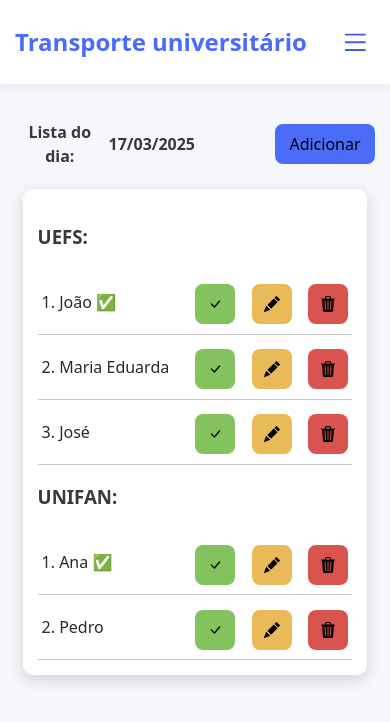
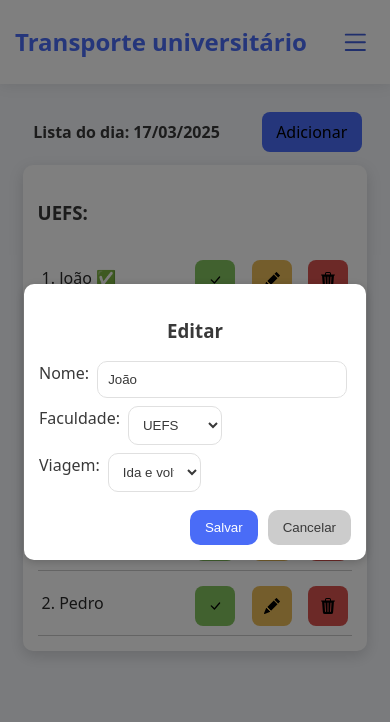
Before and after one commit to otaviocostao/transporte-universitario, a React (Vite) app: page / in a window 390 px wide. Both pictures are taken after a click on the button 271 px from the left and 304 px from the top of the page. Shown: the top 722 px of the page. Built offline with nearby package versions, Linux system fonts and the light colour scheme.

Commit message:
Método de editar aluno e correções na pagina de listagem

```diff
--- a/src/components/AddButton/AddButton.css
+++ b/src/components/AddButton/AddButton.css
@@ -8,7 +8,7 @@
 
 .date-area{
     padding: 0;
-    width: 50%;
+    width: 60%;
     display: flex;
     align-items: center;
     justify-content: start;
@@ -55,12 +55,17 @@
 
 @media screen and (max-width: 480px) {
     .add-button-area{
-        width: 370px;
+        width: 90%;
     }
 }
 
 @media screen and (max-width: 390px) {
     .add-button-area{
-        width: 360px;
+        width: 90%;
+    }
+
+    .date-area{
+        width: 60%;
+        margin-left:5px;
     }
 }
--- /dev/null
+++ b/src/components/EditarAluno/EditarAluno.css
@@ -0,0 +1,110 @@
+:root {
+    --cor-primaria: #4a6cf7;
+    --cor-primaria-hover: #405ed9;
+    --cor-secundaria: #ccc;
+    --cor-secundaria-hover: #bbb;
+    --cor-texto: #393939;
+    --cor-fundo: #fff;
+    --borda: 1px solid #e0e0e0;
+    --borda-radius: 10px;
+    --espacamento-padrao: 10px;
+    --sombra: 0 2px 10px rgba(0, 0, 0, 0.2);
+  }
+
+  .area-edit-student-overlay {
+    position: fixed;
+    top: 0;
+    left: 0;
+    width: 100%;
+    height: 100%;
+    background-color: rgba(0, 0, 0, 0.5);
+    display: flex;
+    justify-content: center;
+    align-items: center;
+    z-index: 1000;
+  }
+
+  .edit-student-content {
+    background-color: var(--cor-fundo);
+    padding: 15px;
+    border-radius: var(--borda-radius);
+    box-shadow: var(--sombra);
+    max-width: 80%;
+    max-height: 80%;
+    overflow: auto;
+    width: 450px;
+
+  }
+
+  .h3-form-edit-student {
+    color: var(--cor-texto);
+    margin-bottom: 1rem;
+  }
+
+
+  .form-editar-aluno {
+    display: flex;
+    flex-direction: column;
+    gap: var(--espacamento-padrao);
+  }
+
+
+  .text-area,
+  .select-area {
+    display: flex;
+    flex-direction: row;
+    gap: 0.5rem;
+    color: var(--cor-texto);
+  }
+
+
+  .text-area > input,
+  .select-area > select {
+    padding: var(--espacamento-padrao);
+    border: var(--borda);
+    background-color: var(--cor-fundo);
+    color: var(--cor-texto);
+    border-radius: var(--borda-radius);
+    width: 80%;
+    box-sizing: border-box;
+    margin-bottom: 8px;
+  }
+
+  .select-area>select{
+    width: 30%;
+  }
+
+
+  .area-edit-student-buttons {
+    display: flex;
+    justify-content: flex-end;
+    gap: var(--espacamento-padrao);
+    margin-top: var(--espacamento-padrao);
+  }
+
+  .button-edit-student,
+  .button-cancel-edit-student {
+    padding: var(--espacamento-padrao) calc(var(--espacamento-padrao) * 1.5);
+    border: none;
+    border-radius: var(--borda-radius);
+    cursor: pointer;
+    transition: background-color 0.2s ease;
+  }
+
+  .button-edit-student {
+    background-color: var(--cor-primaria);
+    color: white;
+  }
+
+  .button-edit-student:hover {
+    background-color: var(--cor-primaria-hover);
+  }
+
+  .button-cancel-edit-student {
+    background-color: var(--cor-secundaria);
+    color: var(--cor-texto);
+  }
+
+  .button-cancel-edit-student:hover {
+    background-color: var(--cor-secundaria-hover);
+  }
--- /dev/null
+++ b/src/components/EditarAluno/EditarAluno.jsx
@@ -0,0 +1,86 @@
+import React, { useState, useEffect } from 'react'; // Importe useEffect
+import './EditarAluno.css';
+
+const EditarAluno = ({ isOpen, onClose, onConfirm, aluno }) => {
+  const [nome, setNome] = useState('');
+  const [faculdade, setFaculdade] = useState('uefs');
+  const [viagem, setViagem] = useState('bate-volta');
+
+  useEffect(() => {
+    if (aluno) {
+      setNome(aluno.nome);
+      setFaculdade(aluno.faculdade);
+      setViagem(aluno.viagem);
+    }
+  }, [aluno]);
+
+
+  if (!isOpen) {
+    return null;
+  }
+
+  const handleSubmit = (event) => {
+    event.preventDefault();
+
+    onConfirm({ id: aluno.id, nome, faculdade, viagem });
+  };
+
+  const handleOverlayClick = (e) => {
+    if (e.target === e.currentTarget) {
+      onClose();
+    }
+  };
+
+  return (
+    <div className='area-edit-student-overlay' onClick={handleOverlayClick}>
+      <div className='edit-student-content' onClick={(e) => e.stopPropagation()}>
+        <h3 className='h3-form-edit-student'>Editar</h3>
+        <form onSubmit={handleSubmit}>
+          <label className='text-area'>
+            <span>Nome: </span>
+            <input
+              type="text"
+              id='name-aluno'
+              value={nome}
+              onChange={(e) => setNome(e.target.value)}
+            />
+          </label>
+          <label className='select-area'>
+            <span>Faculdade:</span>
+            <select
+              name="faculdade-aluno"
+              id="faculdade-aluno"
+              value={faculdade}
+              onChange={(e) => setFaculdade(e.target.value)}
+            >
+              <option value="uefs">UEFS</option>
+              <option value="pitagoras">Pitagoras</option>
+              <option value="unifan">UNIFAN</option>
+              <option value="fat">FAT</option>
+              <option value="unef">UNEF</option>
+            </select>
+          </label>
+          <label className='select-area'>
+            <span>Viagem:</span>
+            <select
+              name="viagem"
+              id="viagem"
+              value={viagem}
+              onChange={(e) => setViagem(e.target.value)}
+            >
+              <option value="bate-volta">Ida e volta</option>
+              <option value="ida">Ida</option>
+              <option value="volta">Volta</option>
+            </select>
+          </label>
+          <div className='area-edit-student-buttons'>
+            <button type="submit" className='button-edit-student' onClick={onConfirm}>Salvar</button>
+            <button type="button" className='button-cancel-edit-student' onClick={onClose}>Cancelar</button>
+          </div>
+        </form>
+      </div>
+    </div>
+  );
+};
+
+export default EditarAluno;
--- a/src/components/ListaAlunos/ListaAlunos.css
+++ b/src/components/ListaAlunos/ListaAlunos.css
@@ -78,7 +78,6 @@
   }
   .button-ready:hover {
     background-color: #76ad56;
-    border-color: #a1e879;
   }
 
 
@@ -99,7 +98,6 @@
   }
   .button-delete:hover {
     background-color: #c94e4e;
-    border-color: #e87979;
   }
 
 
@@ -120,7 +118,6 @@
   }
   .button-edit:hover {
     background-color: #e0b048;
-    border-color: #e87979;
   }
 
 
--- a/src/components/ListaAlunos/ListaAlunos.jsx
+++ b/src/components/ListaAlunos/ListaAlunos.jsx
@@ -2,14 +2,15 @@ import { useState } from "react";
 import "./ListaAlunos.css";
 import { BsTrash3Fill, BsFillPencilFill, BsCheckLg } from "react-icons/bs";
 import ModalDelete from "../ModalDelete/ModalDelete";
+import EditarAluno from "../EditarAluno/EditarAluno";
 
 const ListaAlunos = () => {
     const [alunos, setAlunos] = useState([
-        { id: 1, nome: 'João', faculdade: 'UEFS', liberado: true },
-        { id: 2, nome: 'Maria Eduarda', faculdade: 'UEFS', liberado: false },
-        { id: 3, nome: 'José', faculdade: 'UEFS', liberado: false },
-        { id: 4, nome: 'Ana', faculdade: 'UNIFAN', liberado: true },
-        { id: 5, nome: 'Pedro', faculdade: 'UNIFAN', liberado: false }, // Exemplo: Pedro inicialmente NÃO liberado
+        { id: 1, nome: 'João', faculdade: 'UEFS', viagem: "ida e volta", liberado: true },
+        { id: 2, nome: 'Maria Eduarda', faculdade: 'UEFS', viagem: "ida e volta", liberado: false },
+        { id: 3, nome: 'José', faculdade: 'UEFS', viagem: "ida e volta", liberado: false },
+        { id: 4, nome: 'Ana', faculdade: 'UNIFAN', viagem: "ida e volta", liberado: true },
+        { id: 5, nome: 'Pedro', faculdade: 'UNIFAN', viagem: "ida e volta", liberado: false },
     ]);
 
     const [showModal, setShowModal] = useState(false);
@@ -31,13 +32,35 @@ const ListaAlunos = () => {
         setAlunoToDelete(null);
     };
 
-    const handleReadyClick = (alunoId) => { // Recebe o ID do aluno, não o objeto inteiro
+    const handleReadyClick = (alunoId) => {
       setAlunos(prevAlunos =>
         prevAlunos.map(aluno =>
-          aluno.id === alunoId ? { ...aluno, liberado: !aluno.liberado } : aluno // Inverte o estado de liberado
+          aluno.id === alunoId ? { ...aluno, liberado: !aluno.liberado } : aluno
         )
       );
     };
+
+    const [showEditModal, setShowEditModal] = useState(false);
+    const [alunoEdit, setAlunoEdit] = useState(null);
+    const handleEditClick = (aluno) => {
+        setAlunoEdit(aluno);
+        setShowEditModal(true);
+    }
+
+    const handleCloseEditModal = () => {
+        setAlunoEdit(null);
+        setShowEditModal(false);
+    }
+
+    const handleConfirmEdit = (updatedAluno) => {
+        setAlunos(prevAlunos =>
+            prevAlunos.map(aluno =>
+                aluno.id === updatedAluno ? {...aluno, ...updatedAluno} : aluno
+            )
+        );
+        setShowEditModal(false);
+        setAlunoEdit(null);
+    }
 
     return (
         <div className="container-lista-alunos">
@@ -57,7 +80,7 @@ const ListaAlunos = () => {
                                 <button className="button-ready" onClick={() => handleReadyClick(aluno.id)}>
                                     <BsCheckLg />
                                 </button>
-                                <button className="button-edit"><BsFillPencilFill /></button>
+                                <button className="button-edit" onClick={() => handleEditClick(aluno)}><BsFillPencilFill /></button>
                                 <button
                                     className="button-delete"
                                     onClick={() => handleDeleteClick(aluno)}
@@ -81,7 +104,7 @@ const ListaAlunos = () => {
                                 </p>
                             </div>
                             <div className="list-buttons">
-                                 {/* Passa o ID do aluno para handleReadyClick */}
+
                                 <button className="button-ready" onClick={() => handleReadyClick(aluno.id)}>
                                     <BsCheckLg />
                                 </button>
@@ -110,6 +133,15 @@ const ListaAlunos = () => {
                     </p>
                 </ModalDelete>
             )}
+
+            {showEditModal && (
+                <EditarAluno
+                    isOpen={showEditModal}
+                    onClose={handleCloseEditModal}
+                    onConfirm={handleConfirmEdit}
+                    aluno={alunoEdit}
+                />
+            )}
         </div>
     );
 };
--- a/src/index.css
+++ b/src/index.css
@@ -24,24 +24,3 @@ body {
   min-width: 320px;
   min-height: 100vh;
 }
-
-
-button {
-  border-radius: 8px;
-  border: 1px solid transparent;
-  padding: 0.6em 1.2em;
-  font-size: 1em;
-  font-weight: 500;
-  font-family: inherit;
-  background-color: #1a1a1a;
-  cursor: pointer;
-  transition: border-color 0.25s;
-}
-button:hover {
-  border-color: #646cff;
-}
-
-
-@media (prefers-color-scheme: light) {
-
-}
```
